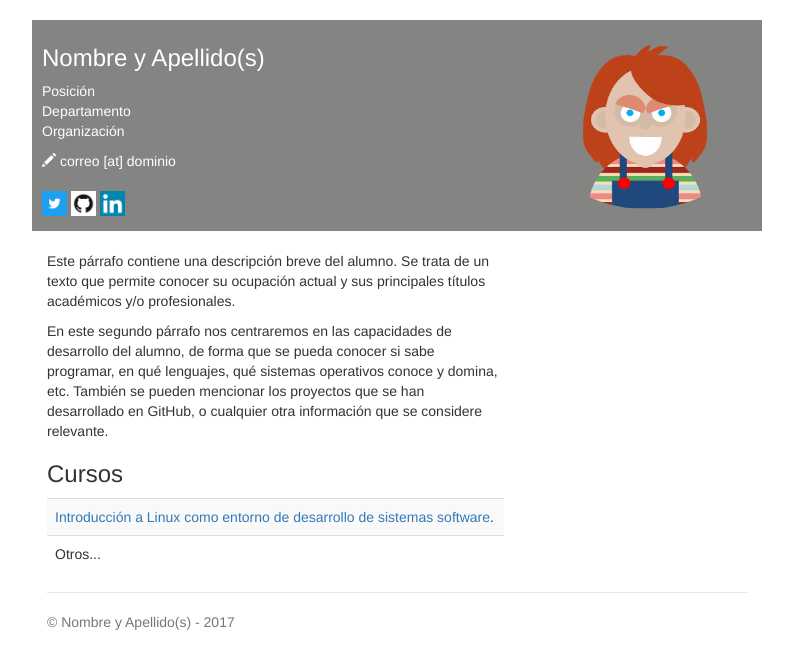
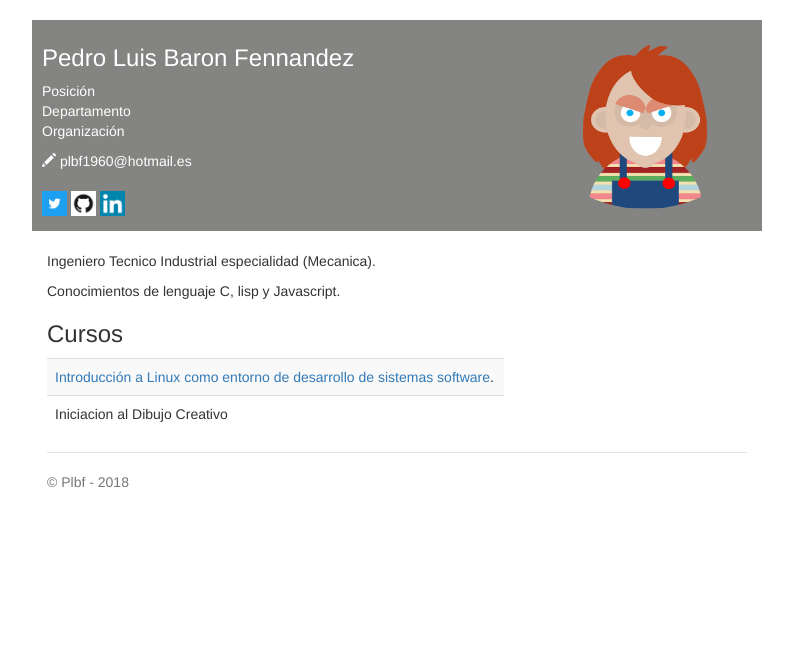
Before and after one commit to plbf/plbf.github.io, a plain HTML site: page index.html in a window 1280 px wide. Shown: the whole page, without its empty margins (243-1036 px from the left). Drawn offline with nearby package versions, Linux system fonts and the light colour scheme.

Commit message:
Versión final

```diff
--- a/index.html
+++ b/index.html
@@ -17,7 +17,7 @@
   <body>
     <div class="container header-bar">
       <!--Sustituir por los datos del alumno-->
-      <h3>Nombre y Apellido(s) <span><img style="width: 214px; height: 164px;" class='img-circle' alt="Nombre y Apellido(s)" src="img/foto.png" align="right"></span></h3>
+      <h3>Pedro Luis Baron Fennandez <span><img style="width: 214px; height: 164px;" class='img-circle' alt="Nombre y Apellido(s)" src="img/foto.png" align="right"></span></h3>
       <p>
         <!--Sustituir por los datos del alumno-->
         Posición<br>
@@ -26,7 +26,7 @@
       </p>
       <address>
         <!--Sustituir por los datos del alumno-->
-        <span class='glyphicon glyphicon-pencil'></span> correo [at] dominio <br>
+        <span class='glyphicon glyphicon-pencil'></span> plbf1960@hotmail.es <br>
       </address>
 
       <!--Sustituir por los datos del alumno-->
@@ -41,21 +41,21 @@
       <div class='row'>
         <div class='col-sm-8'>
           <br>
-          <p>Este párrafo contiene una descripción breve del alumno. Se trata de un texto que permite conocer su ocupación actual y sus principales títulos académicos y/o profesionales.  </p>
+          <p>Ingeniero Tecnico Industrial especialidad (Mecanica). </p>
 
-          <p>En este segundo párrafo nos centraremos en las capacidades de desarrollo del alumno, de forma que se pueda conocer si sabe programar, en qué lenguajes, qué sistemas operativos conoce y domina, etc. También se pueden mencionar los proyectos que se han desarrollado en GitHub, o cualquier otra información que se considere relevante.</p>
+          <p>Conocimientos de lenguaje C, lisp y Javascript.</p>
 
           <h3>Cursos</h3>
           <table class='table table-striped'>
             <tr><td><a href="https://www.miriadax.net" target="blank">Introducción a Linux como entorno de desarrollo de sistemas software</a>.</td></tr>
-            <tr><td>Otros...</td></tr>
+            <tr><td>Iniciacion al Dibujo Creativo</td></tr>
           </table>
         </div>
       </div>
 
       <footer class="footer">
         <!--Sustituir por los datos del alumno-->
-        <p>&copy; Nombre y Apellido(s) - 2017</p>
+        <p>&copy; Plbf - 2018</p>
       </footer>
 
     </div>
```
